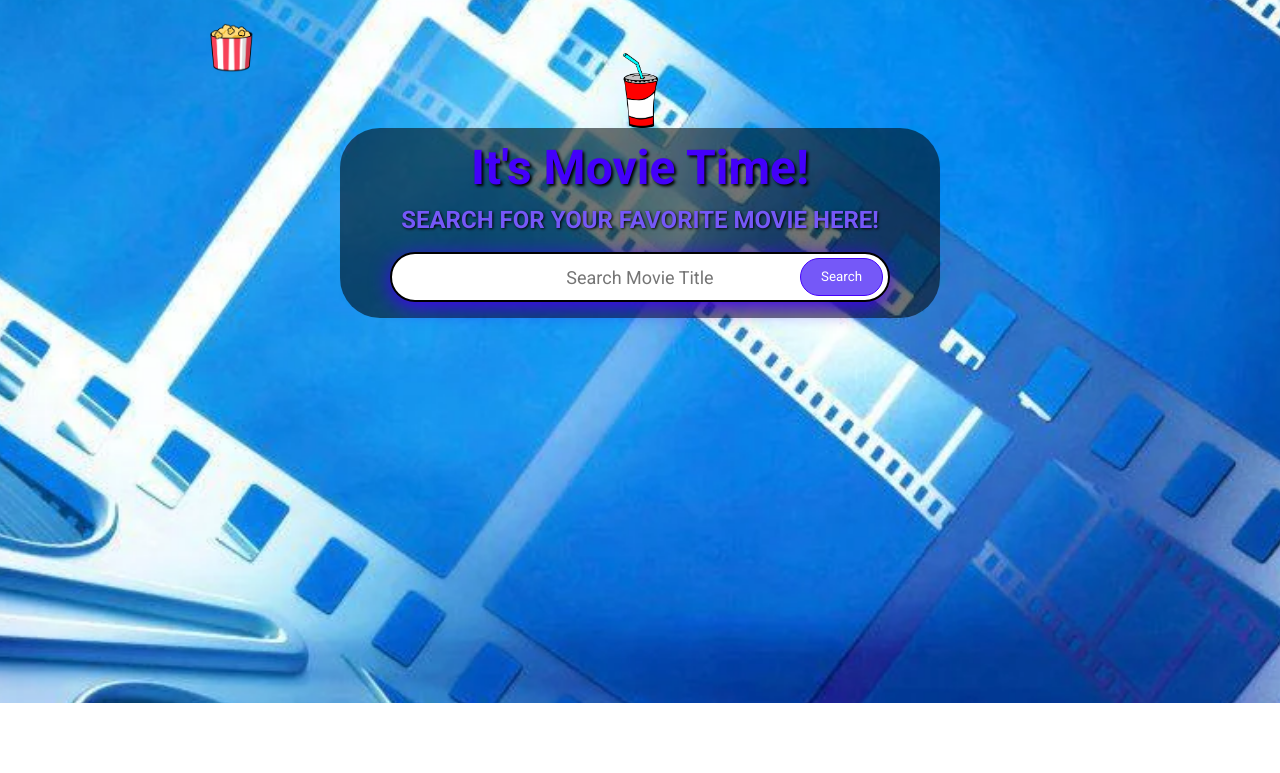
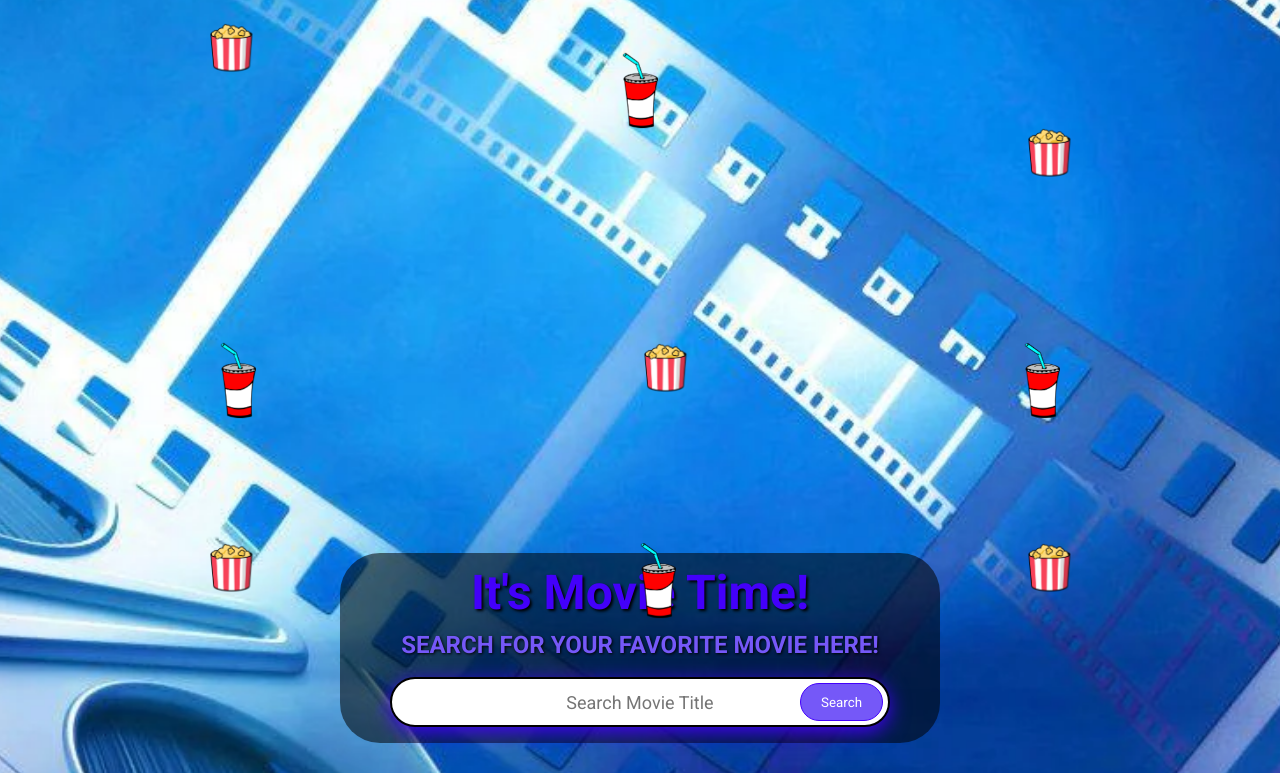
Before and after one commit to baberdon93/Week4FinalProject, a plain HTML site: page index.html in a window 1280 px wide. Shown: the part 97-870 px from the top of the page. Before the commit the page ends 800 px from the top, so only its background shows below. Drawn offline with Linux system fonts and the light colour scheme; no server answers.

Commit message:
fixed shapes

```diff
--- a/index.html
+++ b/index.html
@@ -33,7 +33,14 @@
     <section id="landing" onmousemove="moveBackground(event)">
         <img src="assets/popcorn-clipart-simple-4.png" class="shape shape--0">
         <img src="assets/soda-clipart-movie-theater-2.png" class="shape2 shape--1">
-        <!-- Add more shape elements here -->
+        <img src="assets/popcorn-clipart-simple-4.png" class="shape shape--2">
+        <img src="assets/soda-clipart-movie-theater-2.png" class="shape2 shape--3">
+        <img src="assets/popcorn-clipart-simple-4.png" class="shape shape--4">
+        <img src="assets/soda-clipart-movie-theater-2.png" class="shape2 shape--5">
+        <img src="assets/popcorn-clipart-simple-4.png" class="shape shape--6">
+        <img src="assets/soda-clipart-movie-theater-2.png" class="shape2 shape--7">
+        <img src="assets/popcorn-clipart-simple-4.png" class="shape shape--8">
+
         <div class="container">
             <div class="row">
                 <div class="search__wrapper">
```
